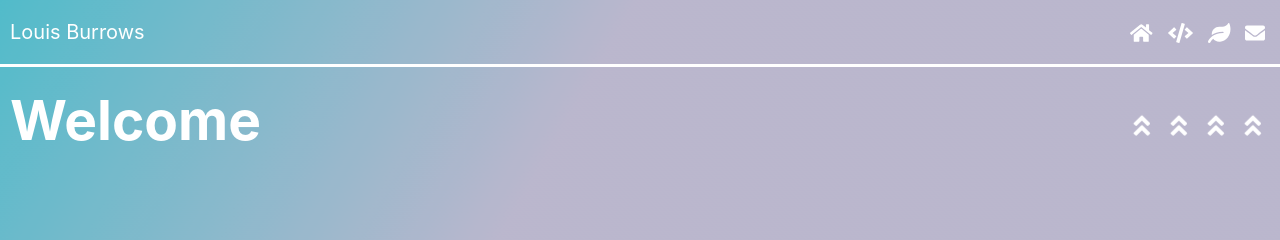
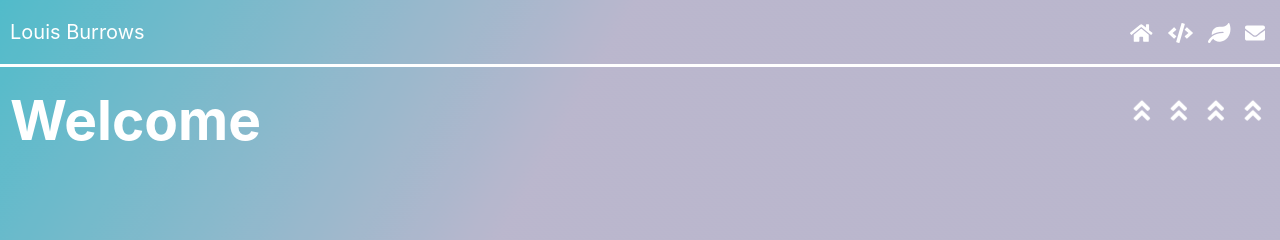
Before and after one commit to louis-burrows/portfolio-in-react, a React (Create React App) app: page / in a window 1280 px wide. Shown: the top 240 px of the page. Built offline with nearby package versions, Linux system fonts and the light colour scheme.

Commit message:
arrows almost sorted

```diff
--- a/src/containers/Home/Home.jsx
+++ b/src/containers/Home/Home.jsx
@@ -49,7 +49,7 @@ class Home extends Component {
           </button> */}
         </Fade>
 
-        <Slide triggerOnce delay={1000} duration={3000}>
+        <Slide triggerOnce delay={1000} duration={2000}>
          <Fade delay={1000} duration={1200} className={styles.fades}>
             <div className={styles.arrowSlideAcross1}>
               <FontAwesomeIcon icon={['fas', 'angle-double-right']}/>
@@ -57,34 +57,23 @@ class Home extends Component {
           </Fade>
         </Slide>
 
-        <Slide triggerOnce delay={800} duration={3000}>
-         <Fade delay={2700} duration={500} className={styles.fades}>
+         <Fade delay={2600} duration={500} className={styles.fades}>
             <div className={styles.arrowSlideAcross2}>
               <FontAwesomeIcon icon={['fas', 'angle-double-right']}/>
             </div>
           </Fade>
-        </Slide>
 
-        <Slide triggerOnce delay={600} duration={3000}>
-         <Fade delay={2450} duration={500} className={styles.fades}>
+         <Fade delay={2500} duration={500} className={styles.fades}>
             <div className={styles.arrowSlideAcross3}>
               <FontAwesomeIcon icon={['fas', 'angle-double-right']}/>
             </div>
           </Fade>
-        </Slide>
 
-        <Slide triggerOnce delay={400} duration={3000}>
-         <Fade delay={2200} duration={500} className={styles.fades}>
+         <Fade delay={2400} duration={500} className={styles.fades}>
             <div className={styles.arrowSlideAcross4}>
               <FontAwesomeIcon icon={['fas', 'angle-double-right']}/>
             </div>
           </Fade>
-        </Slide>
-
-
-
-
-
 
 
          {/* <Slide triggerOnce delay={1000} duration={2000} className={`${showImage1} ${styles.plant1}`}>
--- a/src/containers/Home/Home.module.scss
+++ b/src/containers/Home/Home.module.scss
@@ -56,7 +56,7 @@
     font-size: 26px;
     position: absolute;
     right: 15px;
-    animation: arrowTurnsUp 6s ease forwards;
+    animation: arrowTurnsUp 5s ease forwards;
   }
 
   .arrowSlideAcross2 {
@@ -64,7 +64,7 @@
     font-size: 26px;
     position: absolute;
     right: 52px;
-    animation: arrowTurnsUp 6s ease forwards;
+    animation: arrowTurnsUp 5s ease forwards;
   }
 
   .arrowSlideAcross3 {
@@ -72,7 +72,7 @@
     font-size: 26px;
     position: absolute;
     right: 89px;
-    animation: arrowTurnsUp 6s ease forwards;
+    animation: arrowTurnsUp 5s ease forwards;
   }
 
   .arrowSlideAcross4 {
@@ -80,7 +80,7 @@
     font-size: 26px;
     position: absolute;
     right: 126px;
-    animation: arrowTurnsUp 6s ease forwards;
+    animation: arrowTurnsUp 5s ease forwards;
   }
 
   @keyframes arrowTurnsUp {
@@ -94,7 +94,7 @@
       transform: rotate(-90deg);
     }
     100% {
-      transform: rotate(-90deg) translate(80px, 0px);
+      transform: rotate(-90deg) translate(95px, 0px);
     }
   }
 
```
